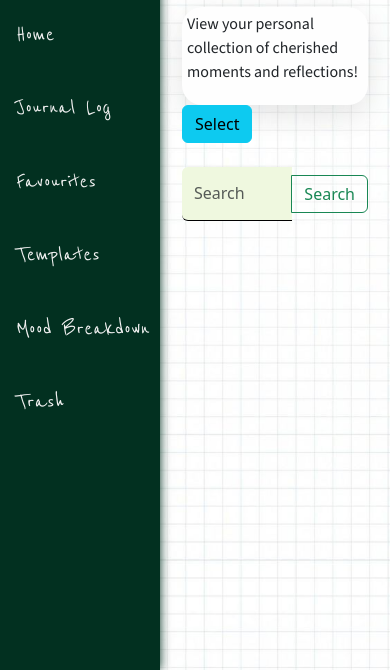
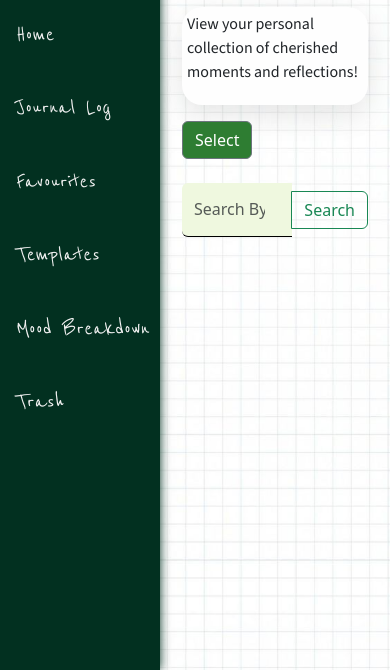
Before and after one commit to SalmaAqa89/WHIONSLargeGroupProject, a Django app: template tasks/templates/pages/favourites.html in a window 390 px wide; the page is wider, and only the part inside the window is pictured. Shown: the part 174-844 px from the top of that part. Run offline with Django 4.2, Linux system fonts and the light colour scheme; the template is opened without the code that fills it, so the values that code supplies are empty; some libraries are stand-ins or nearby versions; some web fonts are replaced.

Commit message:
merge and fix UI

```diff
--- a/tasks/templates/pages/favourites.html
+++ b/tasks/templates/pages/favourites.html
@@ -11,9 +11,9 @@
       </div>
     </div>
   </div>
-
-  <button id="toggleSelect" class="btn btn-info">Select</button>
-        <div class="dropdown" style="display:none;" id="exportOptions">
+  <div class=" mt-3 log-btns">
+  <button id="toggleSelect" class="btn btn-secondary">Select</button>
+  <div class="dropdown mt-4" style="display:none;" id="exportOptions">
     <button class="btn btn-secondary dropdown-toggle" type="button" id="exportDropdown" data-toggle="dropdown" aria-haspopup="true" aria-expanded="false">
       Export
     </button>
@@ -23,14 +23,16 @@
     </div>
     <button id="deleteButton" class="btn btn-danger fas fa-trash-alt"> </button>
   </div>
+</div>
 
 <div class="row justify-content-center mt-4">
-  <form method="post">
+  <form class="col-sm-4" method="post">
     {% csrf_token %}
     <div class="input-group">
-      <input class="form-control mr-sm-2" type="search" placeholder="Search" name="search" required>
+      <input class="form-control mr-sm-2" type="search" placeholder="Search By Name" name="search" required>
       <button class="btn btn-outline-success my-2 my-sm-0" type="submit">Search</button>
     </div>
+  </form>
 </div>
 
   </form>
@@ -48,16 +50,7 @@
               <h6 class="card-subtitle mb-2 text-muted">{{ entry.created_at }}</h6>
               <p class="card-text">{{ entry.text | safe}}</p>
               <p>Mood: {{ entry.get_mood_display }}</p>
-              <div class="dropdown">
-                <button class="btn btn-secondary dropdown-toggle" type="button" id="individualExportDropdown" data-toggle="dropdown" aria-haspopup="true" aria-expanded="false">
-                  Export
-                </button>
-                <div class="dropdown-menu" aria-labelledby="individualExportDropdown">
-                  <a class="dropdown-item" href="{% url 'export_journal_entry_to_pdf' entry_id=entry.id %}">Export to PDF</a>
-                  <a class="dropdown-item" href="{% url 'export_journal_entry_to_rtf' entry_id=entry.id %}">Export to RTF</a>
-                </div>
-              </div>
-              <a href="{% url 'delete_entry' entry_id=entry.id %}" class="btn btn-danger fas fa-trash-alt"></a>
+
             </div>
           </div>
         {% endif %}
```
Lines whose indentation alone changed are shown as unchanged.
